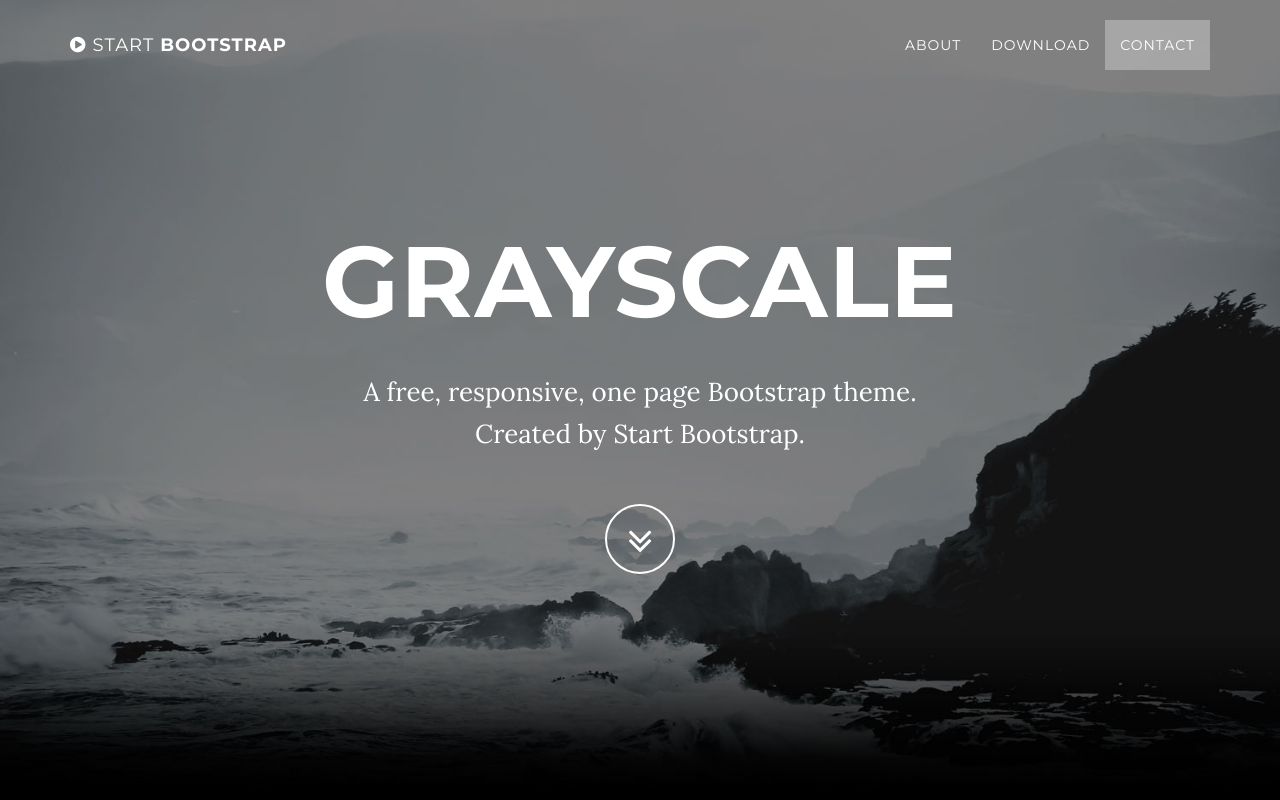
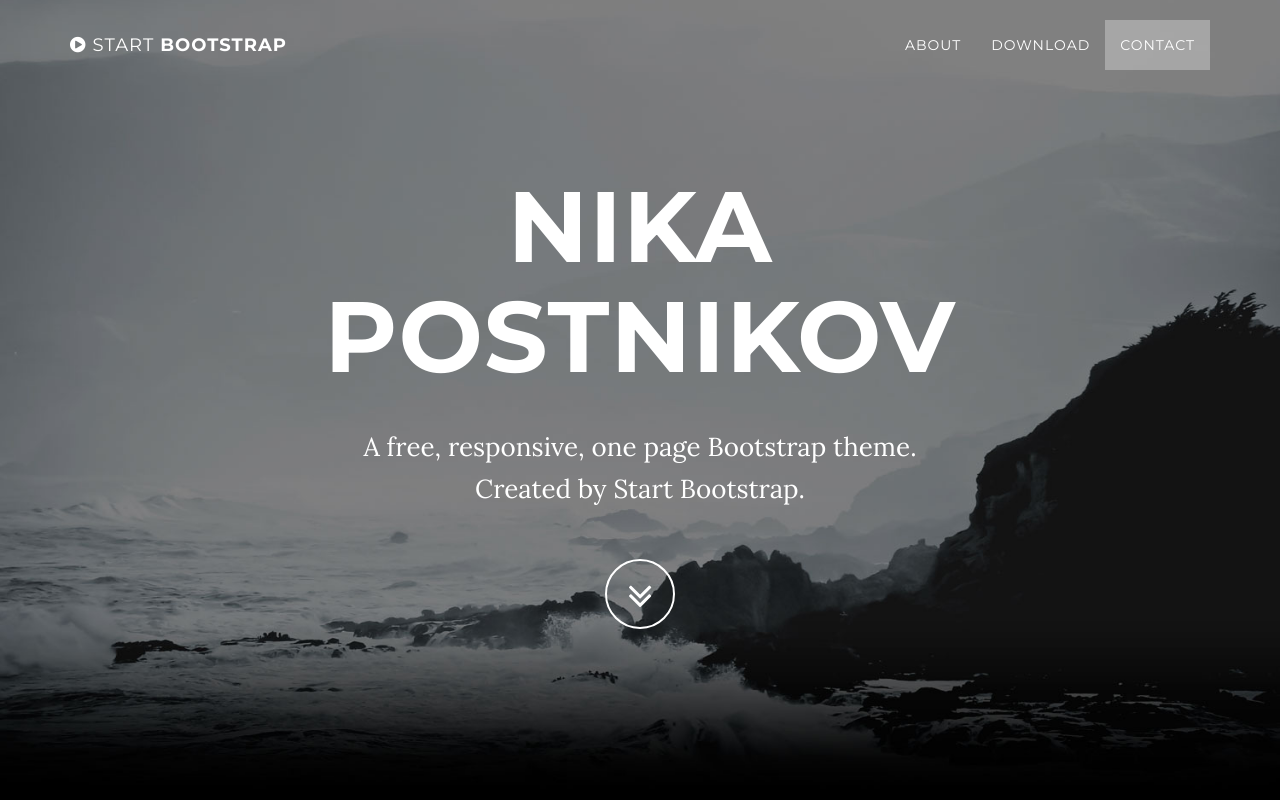
Before and after one commit to nikapostnikov/WebPortfolio, a plain HTML site: page index.html in a window 1280 px wide. Shown: the top 800 px of the page. Drawn offline with Linux system fonts and the light colour scheme; some packages are replaced by stand-ins of ours.

Commit message:
Title Change

```diff
--- a/index.html
+++ b/index.html
@@ -74,7 +74,7 @@
             <div class="container">
                 <div class="row">
                     <div class="col-md-8 col-md-offset-2">
-                        <h1 class="brand-heading">Grayscale</h1>
+                        <h1 class="brand-heading">Nika Postnikov</h1>
                         <p class="intro-text">A free, responsive, one page Bootstrap theme.<br>Created by Start Bootstrap.</p>
                         <a href="#about" class="btn btn-circle page-scroll">
                             <i class="fa fa-angle-double-down animated"></i>
```
